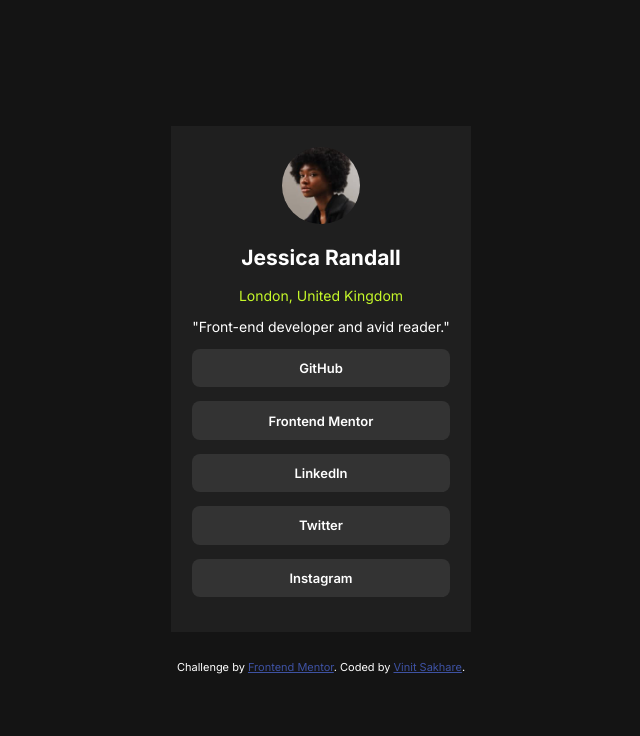
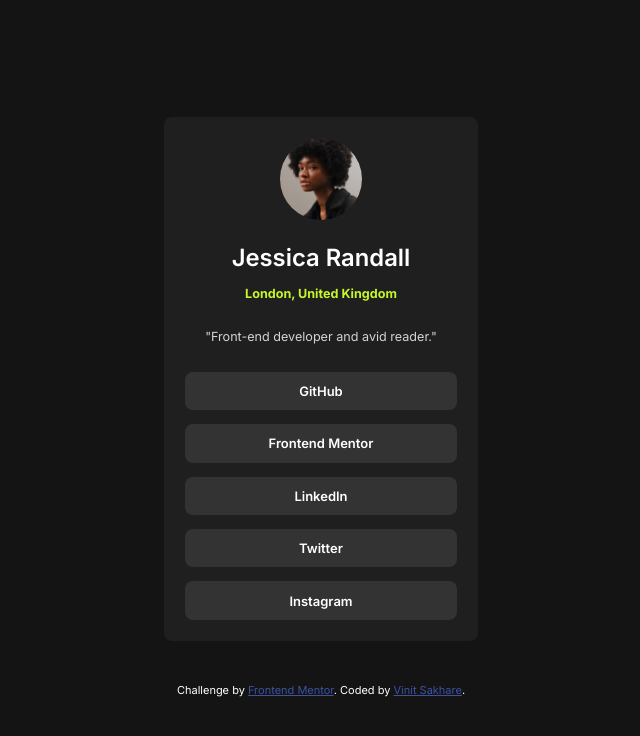
Before and after one commit to Vinit1234/FrontEndMentorProjects, a plain HTML site: page 3-social-links-profile-main/index.html in a window 1280 px wide. Shown: the whole page, without its empty margins (319-959 px from the left). Drawn offline with Linux system fonts and the light colour scheme.

Commit message:
Added minor changes according to design

```diff
--- a/3-social-links-profile-main/index.html
+++ b/3-social-links-profile-main/index.html
@@ -27,10 +27,10 @@
           <img class="profile-img" src="./assets/images/avatar-jessica.jpeg" alt="profile image">
         </figure>
         <h2 role="region" aria-labelledby="profile-name">Jessica Randall</h2>
-        <p class="highlight-txt" role="region" aria-labelledby="location">London, United Kingdom</p>
+        <p class="highlight-txt location" role="region" aria-labelledby="location">London, United Kingdom</p>
         <p class="more-info">"Front-end developer and avid reader."</p>
       </section>
-      <nav role="navigation" aria-labelledby="social links">
+      <nav class="nav-box" role="navigation" aria-labelledby="social links">
         <ul class="nav-menu">
           <li class="nav-items"><a class="nav-links" href="#">GitHub</a></li>
           <li class="nav-items"><a class="nav-links" href="#">Frontend Mentor</a></li>
--- a/3-social-links-profile-main/styles.css
+++ b/3-social-links-profile-main/styles.css
@@ -61,6 +61,8 @@ body{
 .card{
     padding: 1.5rem;
     text-align: center;
+    border-radius: 8px;
+    margin: 1rem;
 }
 
 .profile>figure{
@@ -78,6 +80,7 @@ body{
 .nav-menu{
     list-style-type: none;
     padding: 0;
+    margin-bottom: 0;
 }
 
 
@@ -91,7 +94,7 @@ body{
     font-weight: 600;
     font-size: small;
     display: block;
-    padding: 0.8rem 2rem;
+    padding: 0.8rem 6rem;
     border-radius: 8px;
     background-color: var(--Grey-700);
 }
@@ -100,6 +103,28 @@ body{
     background-color: var(--Green);
     color: var(--Grey-800);
 }
+
+.profile>h2{
+    margin-bottom: 1rem;
+    font-weight: 600;
+    font-size: 1.7rem;
+}
+
+.more-info, .nav-box{
+    margin-top: 2rem;
+}
+
+.more-info{
+    color:lightgray;
+}
+
+.location{
+    font-weight: bold;
+}
+.more-info, .location{
+    font-size: 0.9rem;
+}
+
 
 /* .profile{
     display: flex;
```
